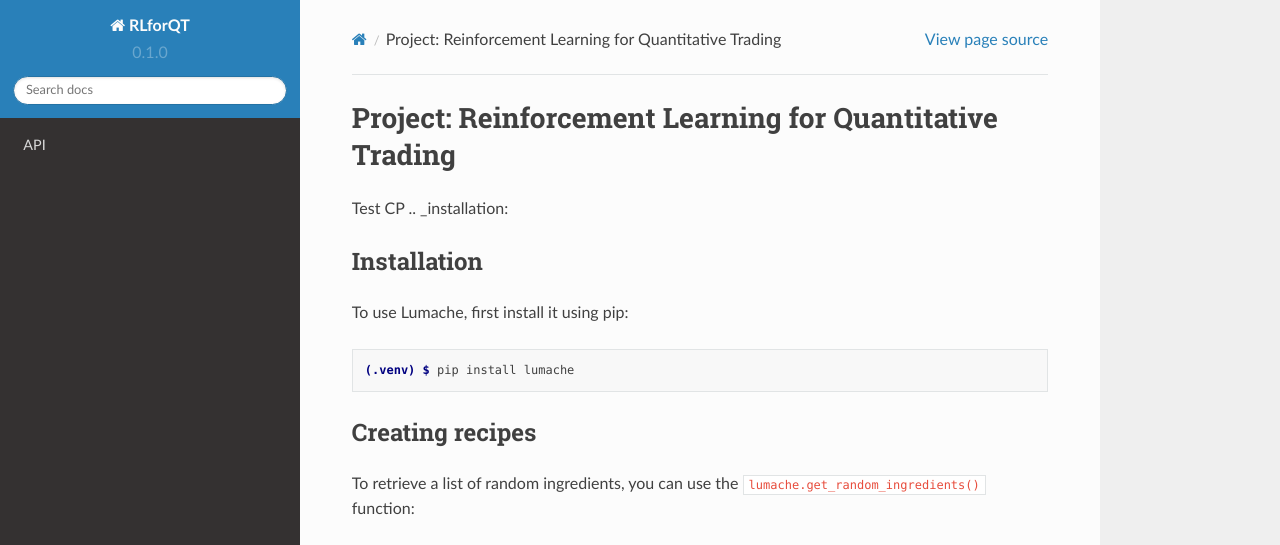
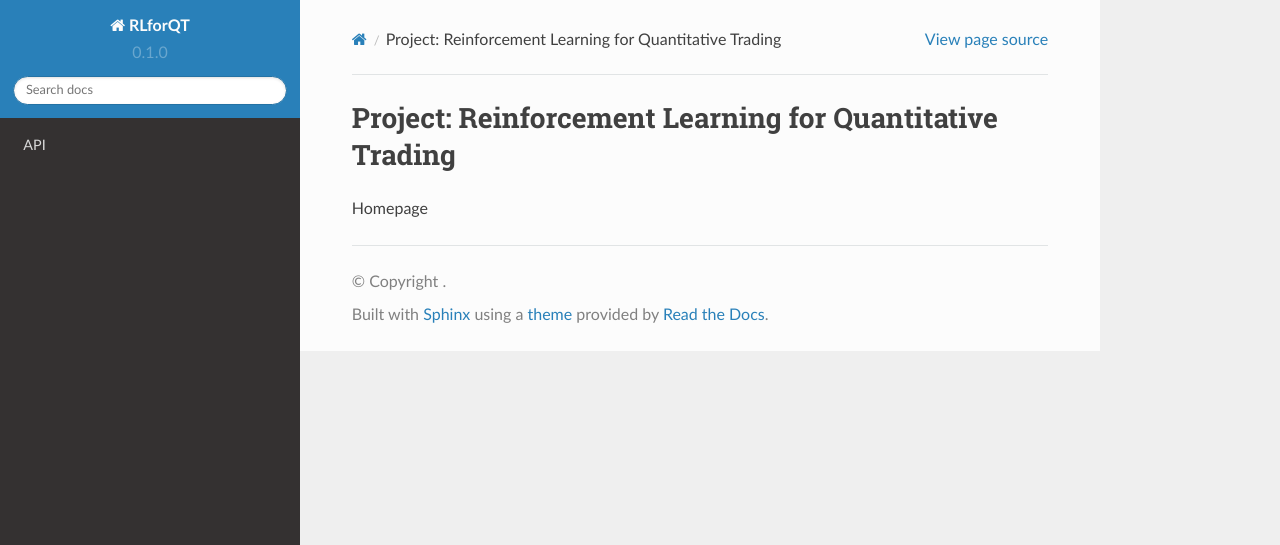
Before and after one commit to yonggang-Xie/readthedocs, a Sphinx documentation site: the page built from docs/source/usage.rst, in a window 1280 px wide and 1121 px high. Shown: the top 545 px of the window. Built offline with Sphinx 7.4.7 and the Read the Docs theme 2.0.0, drawn with Linux system fonts in a browser that asks for light colours; pages that are not in the unit, such as notebooks, are missing from menus; some of the changed text lies outside the part shown; grey boxes are pictures that could not be loaded.

Commit message:
Update usage.rst

```diff
--- a/docs/source/usage.rst
+++ b/docs/source/usage.rst
@@ -1,33 +1,3 @@
 Project: Reinforcement Learning for Quantitative Trading
 =====
-Test CP
-.. _installation:
-
-Installation
-------------
-
-To use Lumache, first install it using pip:
-
-.. code-block:: console
-
-   (.venv) $ pip install lumache
-
-Creating recipes
-----------------
-
-To retrieve a list of random ingredients,
-you can use the ``lumache.get_random_ingredients()`` function:
-
-.. autofunction:: lumache.get_random_ingredients
-
-The ``kind`` parameter should be either ``"meat"``, ``"fish"``,
-or ``"veggies"``. Otherwise, :py:func:`lumache.get_random_ingredients`
-will raise an exception.
-
-.. autoexception:: lumache.InvalidKindError
-
-For example:
-
->>> import lumache
->>> lumache.get_random_ingredients()
-['shells', 'gorgonzola', 'parsley']
+Homepage
```
